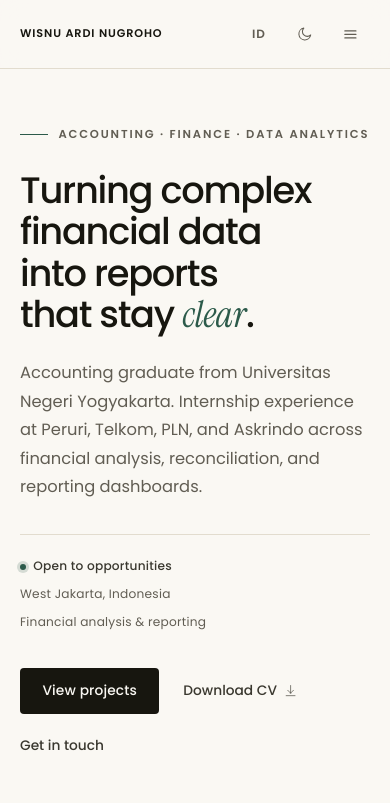
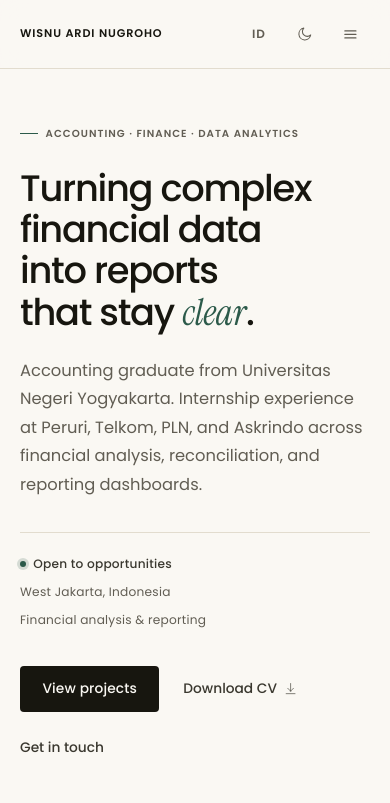
Before and after one commit to wisnuardi22/Portfolio-Wisnu, a plain HTML site: page index.html in a window 390 px wide. Shown: the top 803 px of the page. Drawn offline with Linux system fonts and the light colour scheme.

Commit message:
Cache-bust stylesheet, rapikan eyebrow & target tap di mobile

```diff
--- a/assets/style.css
+++ b/assets/style.css
@@ -538,7 +538,8 @@ h1, h2, h3, h4, p, figure, blockquote { margin: 0; }
 @media (max-width: 720px) {
   .brand__name { font-size: 0.76rem; letter-spacing: 0.1em; }
   .tool-btn { min-width: 2.5rem; min-height: 2.5rem; }
-  .link-arrow { padding-block: 0.35rem; }
+  .link-arrow { padding-block: 0.6rem; min-height: 2.75rem; align-items: center; }
+  .eyebrow { font-size: 0.68rem; letter-spacing: 0.12em; }
   .hero__meta { flex-direction: column; align-items: flex-start; gap: 0.45rem; }
   .hero__meta span + span::before { content: none; margin: 0; }
 }
@@ -546,5 +547,7 @@ h1, h2, h3, h4, p, figure, blockquote { margin: 0; }
 @media (max-width: 420px) {
   .facts div { grid-template-columns: 1fr; gap: 0.15rem; }
   .hero__meta { font-size: 0.76rem; }
+  .eyebrow { font-size: 0.64rem; letter-spacing: 0.1em; gap: 0.5rem; }
+  .eyebrow::before { width: 1.1rem; }
   .brand__name { font-size: 0.7rem; letter-spacing: 0.08em; }
 }
--- a/index.html
+++ b/index.html
@@ -41,7 +41,7 @@
       href="https://fonts.googleapis.com/css2?family=Instrument+Serif:ital@0;1&family=Poppins:wght@300;400;500;600&display=swap"
     />
 
-    <link rel="stylesheet" href="assets/style.css" />
+    <link rel="stylesheet" href="assets/style.css?v=20261119" />
     <script>
       // Terapkan tema sebelum paint supaya tidak berkedip terang saat mode gelap
       document.documentElement.classList.remove("no-js");
```
